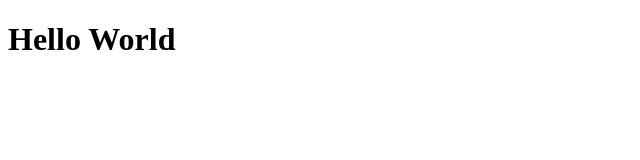
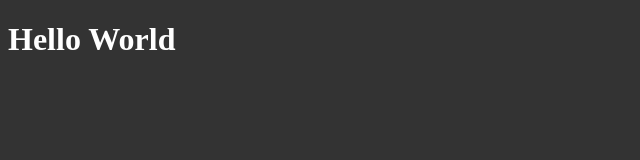
Before and after one commit to sharmarajdaksh/hello-vagrant, a plain HTML site: page var-www-html/index.html in a window 1280 px wide. Shown: the whole page, without its empty margins (0-640 px from the left). Drawn offline with Linux system fonts and the light colour scheme.

Commit message:
Minor css update for fun

```diff
--- a/var-www-html/index.html
+++ b/var-www-html/index.html
@@ -6,7 +6,12 @@
   <meta name="viewport" content="width=device-width, initial-scale=1.0">
   <title>My Own Default Page</title>
 </head>
-
+<style>
+body {
+    background: #333;
+    color: #fff;
+}
+</style>
 <body>
   <h1>Hello World</h1>
 </body>
```
